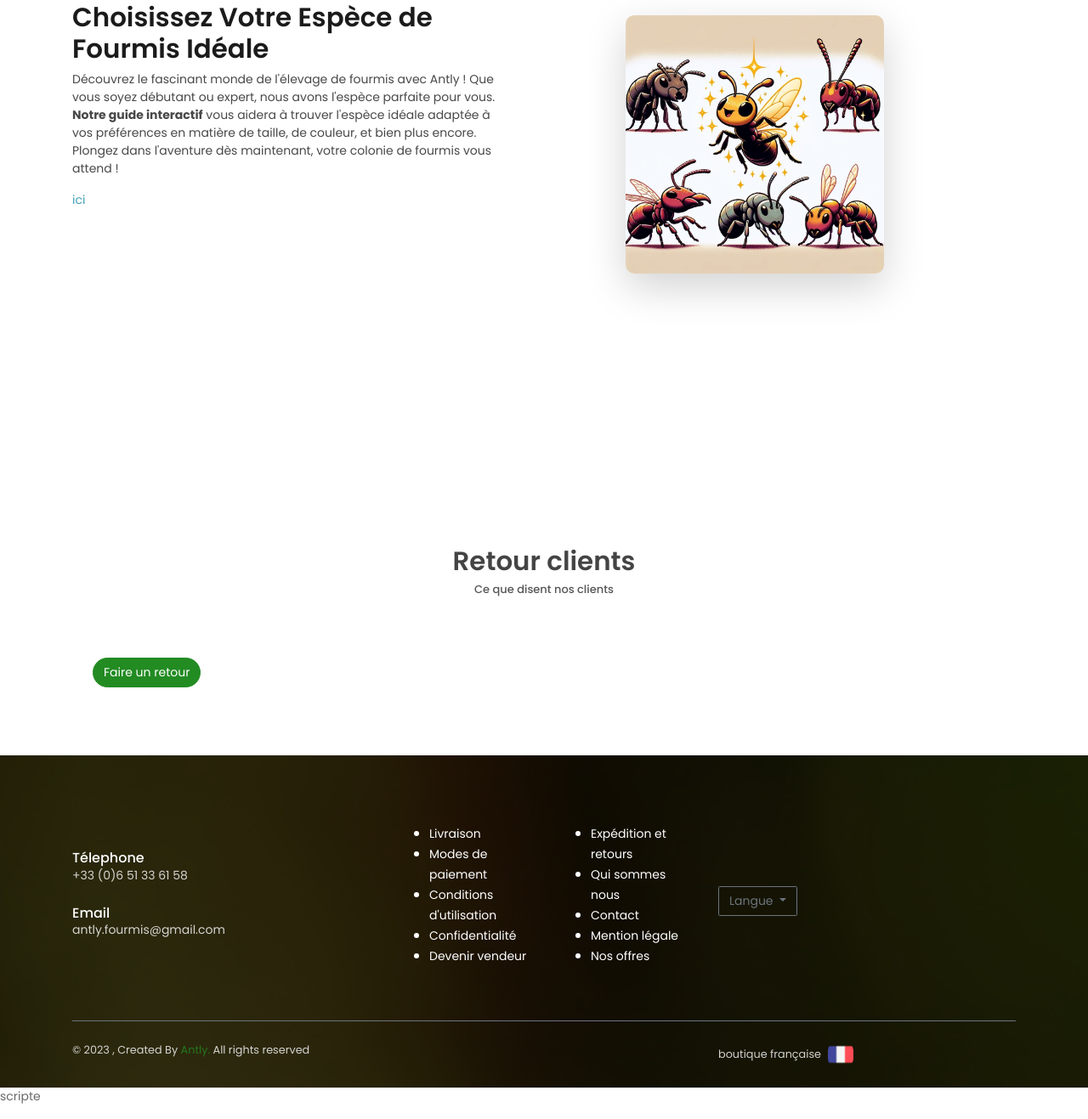
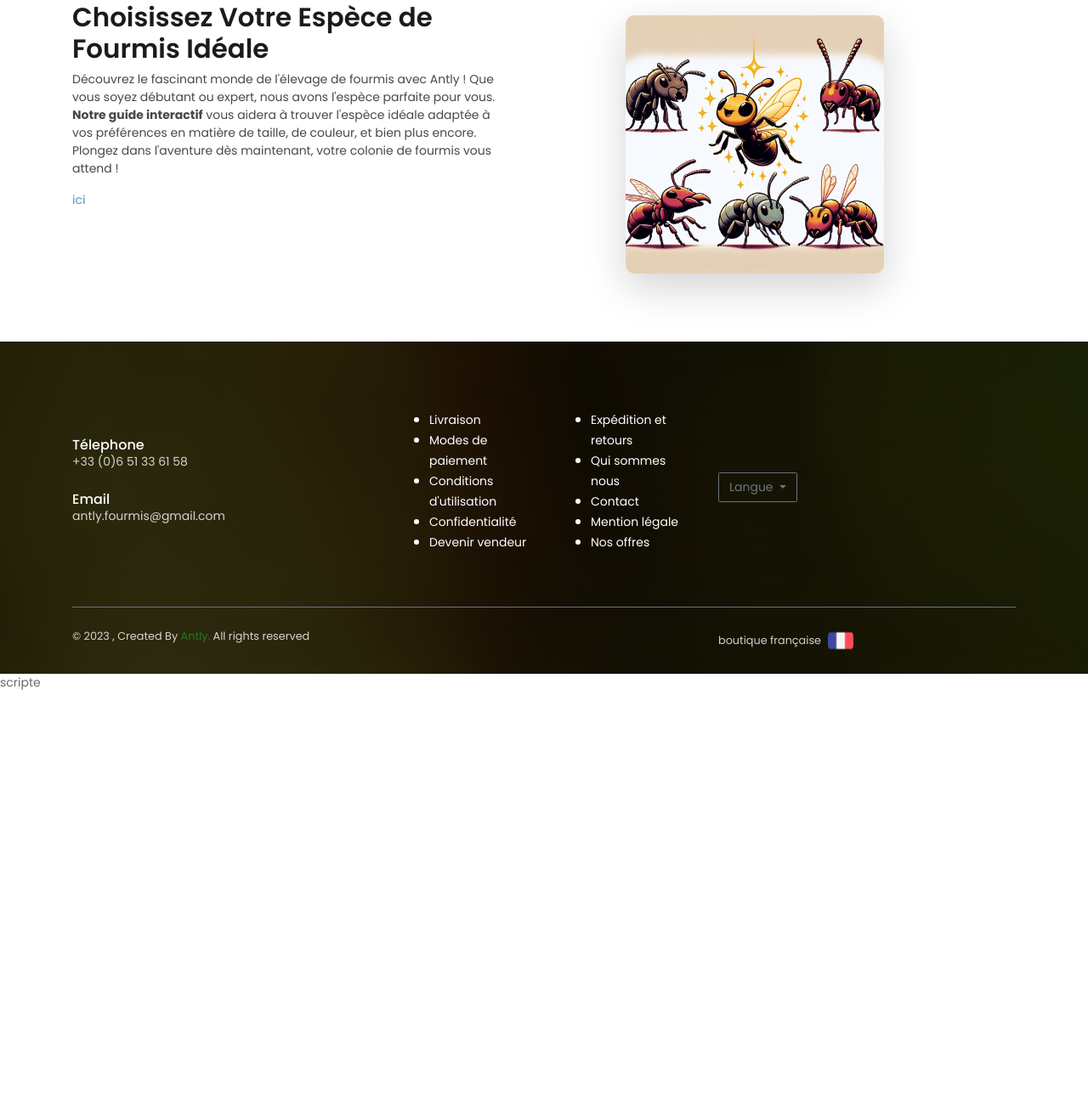
Before and after one commit to Decapix/Antly, a Django app: page /fr/ in a window 1280 px wide. Shown: the part 1279-2596 px from the top of the page at 85% size. After the commit the page ends 2091 px from the top, so only its background shows below. Run offline with Django 4.2, Linux system fonts and the light colour scheme; data comes from the database, SQL or seed files in the repository; data that the repository does not hold is empty; some libraries are stand-ins or nearby versions.

Commit message:
seller page

```diff
--- a/src/super/templates/super/homepage.html
+++ b/src/super/templates/super/homepage.html
@@ -73,97 +73,7 @@
     </div>
 </section>
 
-<section class="section" id="about">
-    <div class="container">
-        <div class="row">
-            <!-- {% for p in product %}
-            <div class="col-md-4">
-                <div class="card border-0 mb-4">
-                    <a class= "exemple" href="{{ p.get_absolute_url }}">
-                    <img src="{{ p.thumbnail_url }}" alt="" class="card-img-top w-100 limite-height">
-                    <div class="card-body">
-                        <h6 class="card-title">{{ p.sh_name }}</h6>
-                        <div class="row">
-                            <div class="col-md-6">
-                                <p>{{ p.sh_price }} €</p>
-                            </div>
-                            <div class="col-md-6">
-                                <a href="{% url 'seller_n' p.show_supplier_id%}"><p class="text-muted">Vendeur : {{ p.sh_supplier }}</p></a>
-                            </div>
-                        </div>
-                    </div>
-                    </a>
-                </div>
-            </div>
-            {% endfor %} -->
 
-            {% for varproduct in product %}
-                {% include '_product_card.html' %}
-            {% endfor %}
-        </div>
-        </div>
-    </div>
-</section>
-
-
-
-
-<!-- Testmonial Section -->
-    <section class="section" id="testmonial">
-        <div class="container">
-            <h6 class="section-title text-center mb-0">{% blocktrans %}Retour clients{% endblocktrans %}</h6>
-            <h6 class="section-subtitle mb-5 text-center">{% blocktrans %}Ce que disent nos clients{% endblocktrans %}</h6>
-            <div class="row">
-                {% for co in comment %}
-                <div class="col-md-4 my-3 my-md-0">
-                    <div class="card">
-                        <div class="card-body">
-                            <div class="media align-items-center mb-3">
-                                <div class="media-body">
-                                    <h6 class="mt-1 mb-0">{{ co.shopper }}</h6>
-                                    <small class="text-muted mb-0" id="star">
-                                        {% for i in '12345'|make_list %}
-                                            {% with i|add:0 as int_i %}
-                                                {% if int_i <= co.star %}
-                                                    <span class="ti-star star-filled"></span>
-                                                {% else %}
-                                                    <span class="ti-star"></span>
-                                                {% endif %}
-                                            {% endwith %}
-                                        {% endfor %}
-                                    </small>
-                                </div>
-                            </div>
-                            <p class="comment-text">{{ co.text }}</p>
-                            <p class="mb-0 comment-text"> Sujet(s) : {{ co.sh_subject }} </p>
-
-                        </div>
-                    </div>
-                </div>
-                {% endfor %}
-            </div>
-            <a href="{% url 'comment_n' %}" class="btn btn-primary mt-4 ml-4 rounded">{% blocktrans %}Faire un retour{% endblocktrans %}</a>
-        </div>
-    </section>
-    <!-- End of Testmonial Section -->
-
-<!-- About Section
-    <section class="section" id="portfolio">
-        <div class="container">
-            <div class="row justify-content-between">
-                <div class="col-md-6 pr-md-5 mb-4 mb-md-0">
-                    <h6 class="section-title mb-0">À propos d'Antly</h6>
-                    <h6 class="section-subtitle mb-4">Qui sommes nous ?</h6>
-                    <p>Nous sommes deux frères passionés de fourmis et de nature. Notre objectif ? Rendre la myrmécologie sécurisée et accessible à tous.</p>
-                    <p>Chez Antly, nous vous assurons un travail de qualité avec un service client attentif pour rendre nos produits exceptionnels. Vous aussi, faites partie de la fratrie et rejoignez le début d'une aventure unique et minuscule.</p>
-                </div>
-                <div class="col-md-6 pl-md-5">
-                    <img src="{% static 'super/imgs/co.jpg' %}" alt="" class="w-100 mt-3 shadow-sm">
-                </div>
-            </div>
-        </div>
-    </section>
-   End OF About Section  -->
 
 
 {% endblock content %}
```
